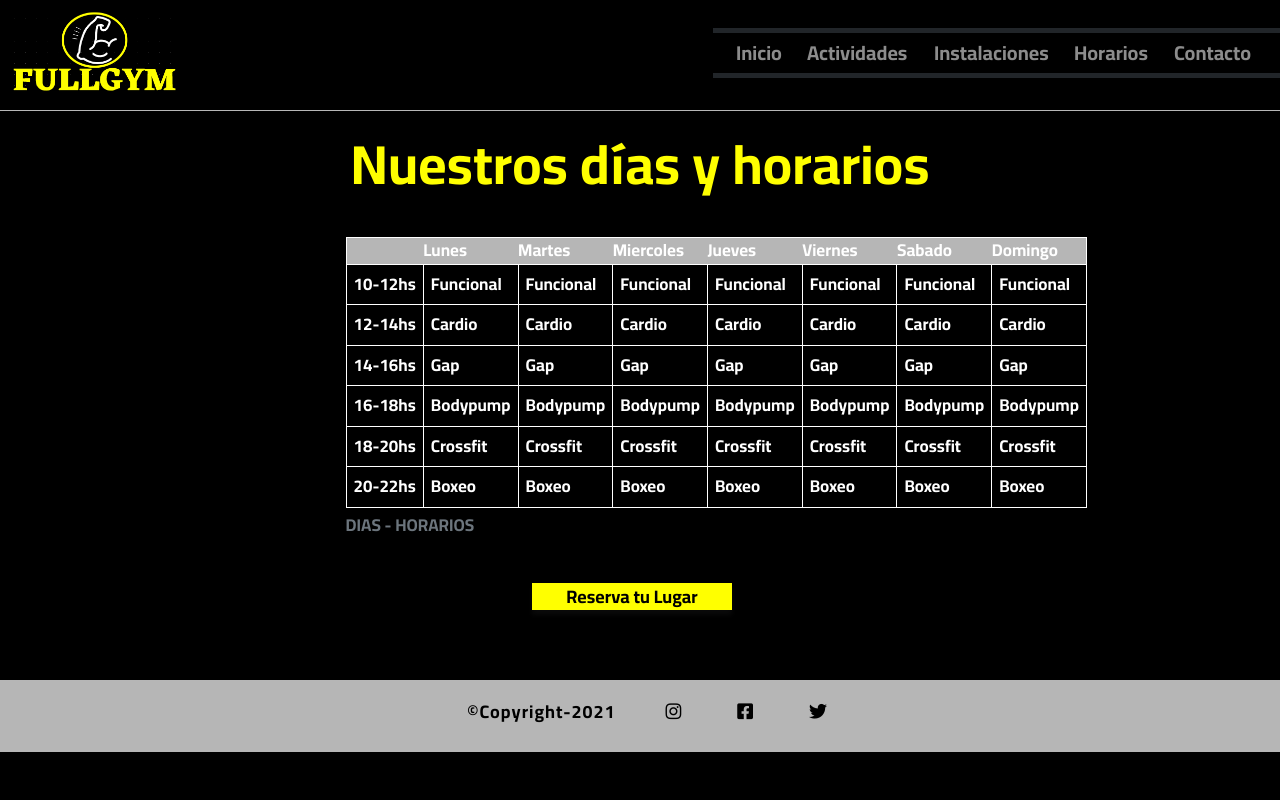
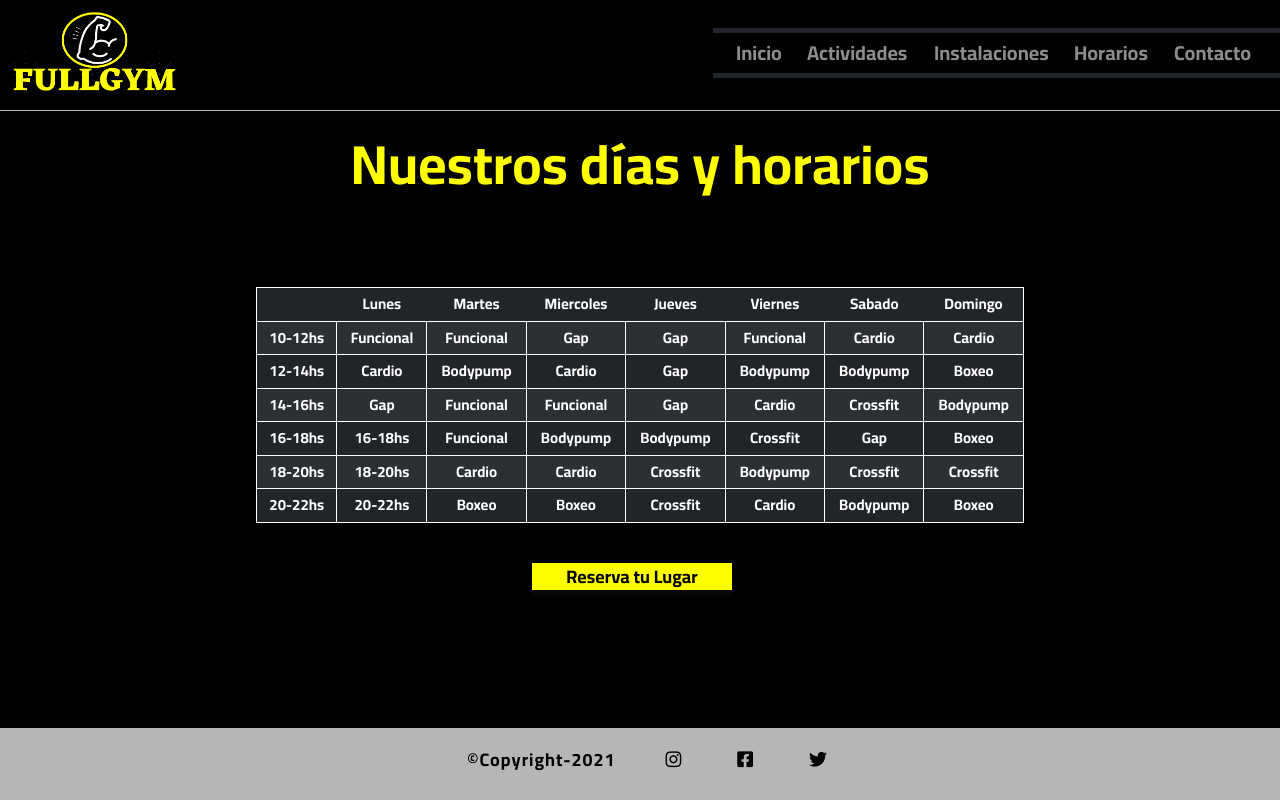
Before and after one commit to gonzatroncoso/Fullgym, a website: page horarios.html in a window 1280 px wide. Drawn offline with nearby package versions, Linux system fonts and the light colour scheme.

Commit message:
cambios en las secciones

```diff
--- a/horarios.html
+++ b/horarios.html
@@ -72,95 +72,89 @@
         <hr class="linea">
     </div>
 
+
+
     <section>
         <h1>Nuestros días y horarios</h1>
-            <div class="tabla">
-                <table>
-                    <caption>DIAS - HORARIOS</caption>
-
+        <table class="table table-dark table-striped tabla">
             <thead>
               <tr>
-                                <th></th>
-                                <th>Lunes</th>
-                                <th>Martes</th>
-                                <th>Miercoles</th>
-                                <th>Jueves</th>
-                                <th>Viernes</th>
-                                <th>Sabado</th>
-                                <th>Domingo</th>
+                <th scope="col"></th>
+                <th scope="col">Lunes</th>
+                <th scope="col">Martes</th>
+                <th scope="col">Miercoles</th>
+                <th scope="col">Jueves</th>
+                <th scope="col">Viernes</th>
+                <th scope="col">Sabado</th>
+                <th scope="col">Domingo</th>
               </tr>
             </thead>
-
             <tbody>
               <tr>
-                            <td>10-12hs</td>
+                <th scope="row">10-12hs</th>
                     <td>Funcional</td>
                     <td>Funcional</td>
+                    <td>Gap</td>
+                    <td>Gap</td>
                     <td>Funcional</td>
-                            <td>Funcional</td>
-                            <td>Funcional</td>
-                            <td>Funcional</td>
-                            <td>Funcional</td>
-                        </tr>
-
-                        <tr>
-                            <td>12-14hs</td>
-                            <td>Cardio</td>
-                            <td>Cardio</td>
-                            <td>Cardio</td>
-                            <td>Cardio</td>
-                            <td>Cardio</td>
                     <td>Cardio</td>
                     <td>Cardio</td>
               </tr>
-
               <tr>
-                            <td>14-16hs</td>
+                <th scope="row">12-14hs</th>
+                    <td>Cardio</td>
+                    <td>Bodypump</td>
+                    <td>Cardio</td>
                     <td>Gap</td>
-                            <td>Gap</td>
-                            <td>Gap</td>
-                            <td>Gap</td>
-                            <td>Gap</td>
-                            <td>Gap</td>
-                            <td>Gap</td>
-                        </tr>
-
-                        <tr>
-                            <td>16-18hs</td>
                     <td>Bodypump</td>
                     <td>Bodypump</td>
+                    <td>Boxeo</td>
+              </tr>
+              <tr>
+                <th scope="row">14-16hs</th>
+                    <td>Gap</td>
+                    <td>Funcional</td>
+                    <td>Funcional</td>
+                    <td>Gap</td>
+                    <td>Cardio</td>
+                    <td>Crossfit</td>
+                    <td>Bodypump</td>
+              </tr>
+              <tr>
+                <th scope="row">16-18hs</th>
+                <td>16-18hs</td>
+                    <td>Funcional</td>
                     <td>Bodypump</td>
                     <td>Bodypump</td>
+                    <td>Crossfit</td>
+                    <td>Gap</td>
+                    <td>Boxeo</td>
+              </tr>
+              <tr>
+                <th scope="row">18-20hs</th>
+                    <td>18-20hs</td>
+                    <td>Cardio</td>
+                    <td>Cardio</td>
+                    <td>Crossfit</td>
                     <td>Bodypump</td>
-                            <td>Bodypump</td>
-                            <td>Bodypump</td>
-                        </tr>
-
-                        <tr>
-                            <td>18-20hs</td>
-                            <td>Crossfit</td>
-                            <td>Crossfit</td>
-                            <td>Crossfit</td>
-                            <td>Crossfit</td>
-                            <td>Crossfit</td>
                     <td>Crossfit</td>
                     <td>Crossfit</td>
               </tr>
-
               <tr>
+                <th scope="row">20-22hs</th>
                     <td>20-22hs</td>
                     <td>Boxeo</td>
                     <td>Boxeo</td>
-                            <td>Boxeo</td>
-                            <td>Boxeo</td>
-                            <td>Boxeo</td>
-                            <td>Boxeo</td>
+                    <td>Crossfit</td>
+                    <td>Cardio</td>
+                    <td>Bodypump</td>
                     <td>Boxeo</td>
               </tr>
 
+
             </tbody>
           </table>
-            </div>
+
     </section>
 
 
@@ -172,8 +166,7 @@
         </a>
     </div>
 
-
-<footer>
+<footer class="footer__posicion">
         <ul>
             <li><p>&copy;Copyright-2021</p></li>
 
--- a/scss/main.scss
+++ b/scss/main.scss
@@ -7,10 +7,10 @@ $color-amarillo:yellow;
 $color-gris:#b6b6b6;
 
 
-
 /* General */
 html {
     font-size: 62.5%;
+
 }
 
 *{
@@ -20,7 +20,6 @@ html {
     color: white;
     font-family: 'Cairo', sans-serif;
     /* box-sizing: border-box; */
-    /* background-image: url(/img/fondo.jpg); */
 }
 p{
     letter-spacing: 1px;
@@ -86,7 +85,7 @@ header {
     text-align: right;
 }
 
-a {
+a{
     text-decoration: none;
     margin-right: 1.6rem;
 }
@@ -153,27 +152,23 @@ p {
     margin: 2rem;
 
     .hijo__img {
-        width: 60%;
+        width: 80%;
         margin-left: 9rem;
-        border: solid 1px white;
     }
-
 
     .hijo__parrafo {
         width: 50%;
         margin-right: 9rem;
         font-size: 1.7rem;
     }
+}
 
-}
 
 .nuestro__equipo {
     h2{
-
         text-align: center;
     }
 }
-
 
 
 .linea{
@@ -182,24 +177,37 @@ p {
 }
 
 .carousel__centrado{
-    margin-left: 13%;
+    margin: 0 auto;
 }
 
+//RESPONSIVE inicio//
+@media only screen and (max-width: 1270px) {
+    .contenedor{
+        display: grid;
+        grid-template-columns: 1fr;
+        grid-template-rows:repeat(1, auto);
+        gap: 0px 0px;
+        p{
+            font-size: 2rem;
+            margin: 0;
+            padding: 0;
+            justify-content: center;
+        }
+        .hijo__parrafo{
+            margin: 2rem 0 2rem 0;
+            width: 100%;
+        }
+        .hijo__img{
+            width: 100%;
+            margin: 0;
+        }
+        .carousel__centrado{
+            width: 100%;
+        }
 
-@media only screen and (min-width: 700px) {
-    .contenedor{
-        grid-template-columns: repeat(1, 1fr);
-        grid-template-rows: repeat(1, auto);
-
-    }
+}
 }
 
-@media only screen and (min-width: 1000px) {
-    .contenedor{
-        grid-template-columns: repeat(1, 1fr);
-        grid-template-rows: repeat(2, auto);
-    }
-}
 
 /* Grow Shadow */
 .hvr-grow-shadow {
@@ -258,7 +266,11 @@ p {
 
 .transformacion{
     margin-top: 0;
+}
+
+.marco{
     border: solid 1px white;
+    max-height: 50rem;
 }
 
 /* INSTALACIONES */
@@ -390,9 +402,12 @@ input, textarea{
 }
 
 .tabla {
-    margin-top: 4rem;
-    margin-left: 27%;
-    font-size: 1.7rem;
+    margin: 0 auto;
+    margin-top: 9rem;
+    font-size: 1.5rem;
+    text-align: center;
+    width: 60%;
+
 }
 
 th {
@@ -434,6 +449,13 @@ footer {
     margin-top: 7rem;
 }
 
+.footer__posicion{
+    position: fixed;
+    left: 0;
+    bottom: 0;
+}
+
+
 footer ul {
     display: flex;
     justify-content: space-between;
@@ -456,13 +478,13 @@ footer ul li p {
 
 footer ul li a {
     background-color: $color-gris;
-
 }
 
 .fab {
-    margin: 1rem;
+    margin:1rem;
     background-color: $color-gris;
     color: $color-negro;
+
 }
 
 footer ul a li{
@@ -476,7 +498,6 @@ footer ul a li{
     background-image: url(/img/error404.jpg);
     overflow: hidden;
     height: 76vh;
-
 }
 
 .boton__violeta{
@@ -489,6 +510,7 @@ footer ul a li{
     background-color: rgba(207, 18, 207, 0.753);
 
 }
+
 .footer__404{
     margin: 0;
 }
```
Also changed, not shown: actividades.html (+8 -8 lines), index.html (+3 -6 lines), css/style.css, img/inicio1m.jpg (added). Lines whose indentation alone changed are shown as unchanged.
